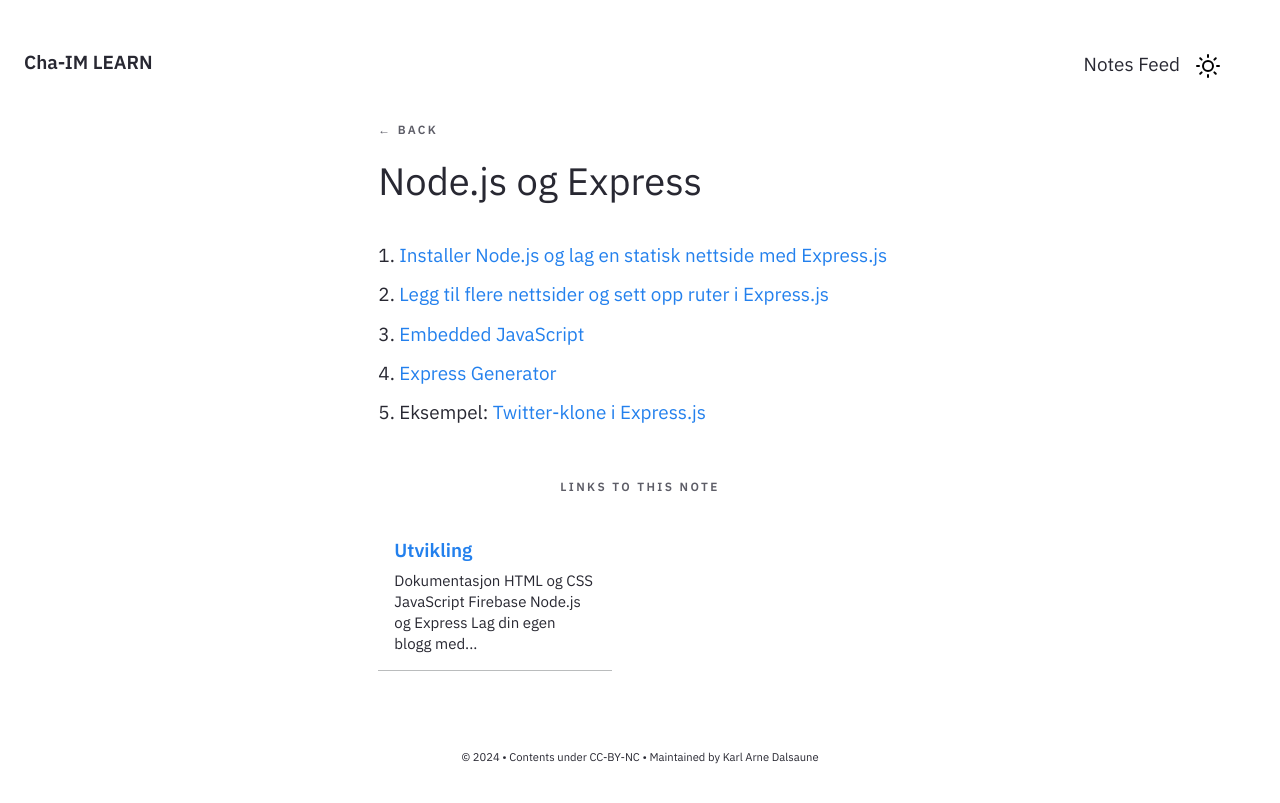
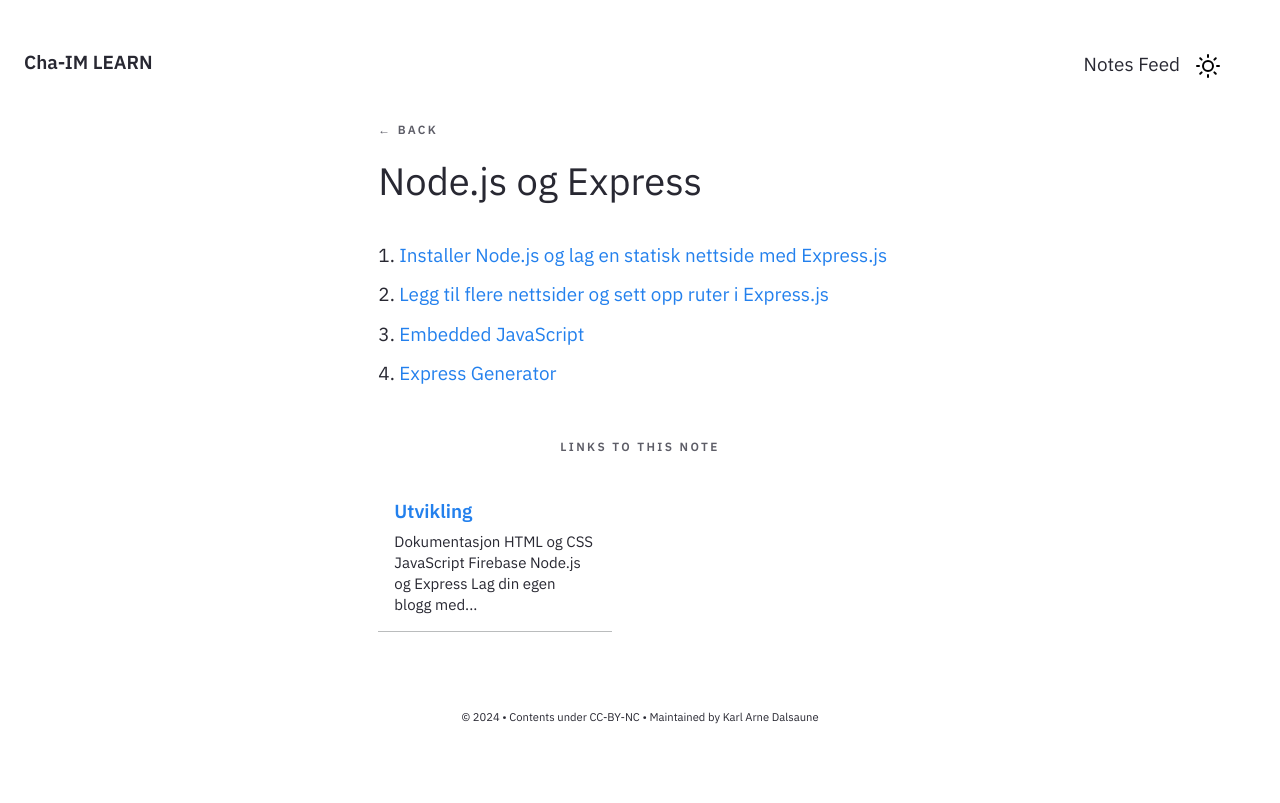
Before and after one commit to Cha-IM/cha-im.github.io, a Jekyll site: the page built from _notes/Public/Utvikling/Node.js og Express.js/Node.js og Express.md, in a window 1280 px wide. Shown: the top 803 px of the page. Built offline with Jekyll 4.4.1, drawn with Linux system fonts in a browser that asks for light colours.

Commit message:
TRFK-811339 2025-10-14:13:47:3

```diff
--- a/_notes/Public/Utvikling/Node.js og Express.js/Node.js og Express.md
+++ b/_notes/Public/Utvikling/Node.js og Express.js/Node.js og Express.md
@@ -8,4 +8,3 @@ date: 22-10-2024
 2. [[Legg til flere nettsider og sett opp ruter i Express.js]]
 3. [[Embedded JavaScript]]
 4. [[Express Generator]]
-5. Eksempel: [[Twitter-klone i Express.js]]
```
Also changed, not shown: .obsidian/workspace.json.
